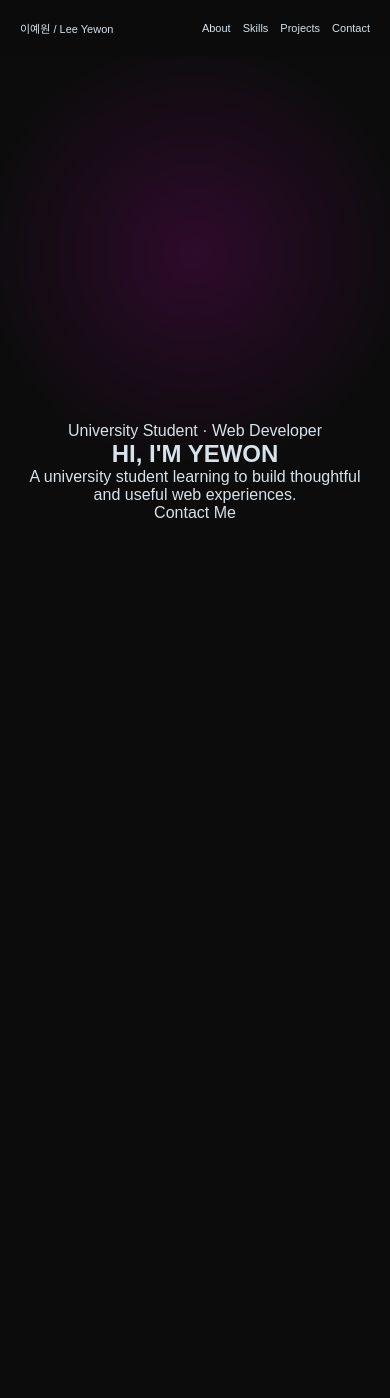
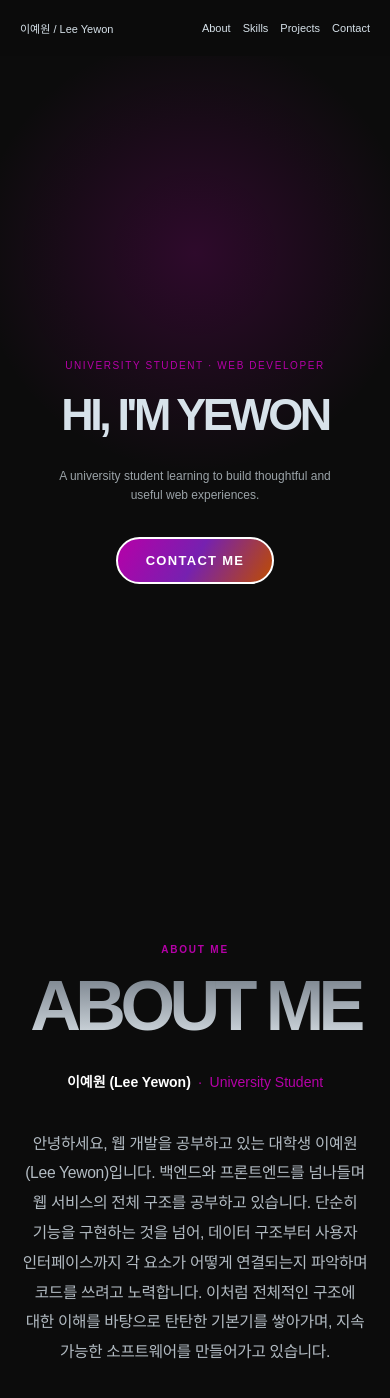
Before and after one commit to leeyewon511/leeyewon-portfolio, a React (Vite) app: page / in a window 390 px wide. Shown: the top 1398 px of the page. Before the commit the page ends 844 px from the top, so only its background shows below. Built offline with nearby package versions, Linux system fonts and the light colour scheme.

Commit message:
feat: About 페이지 구현

```diff
--- a/src/App.jsx
+++ b/src/App.jsx
@@ -1,5 +1,6 @@
 import Navbar from "./components/Navbar";
 import Hero from "./components/Hero";
+import About from "./components/About";
 
 function App() {
   return (
@@ -8,6 +9,7 @@ function App() {
 
       <main id="top">
         <Hero />
+        <About />
       </main>
     </div>
   );
--- /dev/null
+++ b/src/components/About.jsx
@@ -0,0 +1,30 @@
+import "../styles/about.css";
+
+function About() {
+  return (
+    <section id="about" className="about-section">
+      <div className="about-container">
+        <p className="about-label">ABOUT ME</p>
+
+        <h2 className="about-title">ABOUT ME</h2>
+
+        <div className="about-profile">
+          <strong>이예원 (Lee Yewon)</strong>
+          <span>·</span>
+          <em>University Student</em>
+        </div>
+
+        <p className="about-description">
+          안녕하세요, 웹 개발을 공부하고 있는 대학생 이예원(Lee Yewon)입니다.
+          백엔드와 프론트엔드를 넘나들며 웹 서비스의 전체 구조를 공부하고 있습니다.
+          단순히 기능을 구현하는 것을 넘어, 데이터 구조부터 사용자 인터페이스까지
+          각 요소가 어떻게 연결되는지 파악하며 코드를 쓰려고 노력합니다.
+          이처럼 전체적인 구조에 대한 이해를 바탕으로 탄탄한 기본기를 쌓아가며,
+          지속 가능한 소프트웨어를 만들어가고 있습니다.
+        </p>
+      </div>
+    </section>
+  );
+}
+
+export default About;
--- a/src/components/Hero.jsx
+++ b/src/components/Hero.jsx
@@ -3,16 +3,22 @@ import "../styles/hero.css";
 function Hero() {
   return (
     <section id="hero">
-      <p>University Student · Web Developer</p>
+      <p className="hero-role">
+        University Student · Web Developer
+      </p>
 
-      <h1>HI, I&apos;M YEWON</h1>
+      <h1 className="hero-title">
+        HI, I&apos;M YEWON
+      </h1>
 
-      <p>
+      <p className="hero-description">
         A university student learning to build thoughtful
         and useful web experiences.
       </p>
 
-      <a href="#contact">Contact Me</a>
+      <a href="#contact" className="hero-button">
+        Contact Me
+      </a>
     </section>
   );
 }
--- /dev/null
+++ b/src/styles/about.css
@@ -0,0 +1,143 @@
+.about-section {
+  width: 100%;
+  min-height: 100vh;
+  padding: 140px 24px 120px;
+  background: #0c0c0c;
+  color: #d7e2ea;
+}
+
+.about-container {
+  width: min(100%, 960px);
+  margin: 0 auto;
+  text-align: center;
+}
+
+
+.about-label {
+  margin-bottom: 18px;
+  color: #b600a8;
+  font-size: 11px;
+  font-weight: 600;
+  letter-spacing: 0.18em;
+  text-transform: uppercase;
+  text-align: center;
+}
+
+
+/* ABOUT ME 제목 */
+.about-title {
+  margin: 0;
+
+  color: #aeb8c1;
+  font-size: clamp(4rem, 8vw, 7.5rem);
+  font-weight: 800;
+  line-height: 0.95;
+  letter-spacing: -0.07em;
+  text-align: center;
+
+  background: linear-gradient(
+    180deg,
+    #77808a 0%,
+    #d4dce2 100%
+  );
+
+  background-clip: text;
+  -webkit-background-clip: text;
+  color: transparent;
+}
+
+
+/* 이름과 학생 신분 */
+.about-profile {
+  display: flex;
+  align-items: center;
+  justify-content: center;
+  flex-wrap: wrap;
+  gap: 10px;
+
+  margin-top: 42px;
+  color: #ffffff;
+  font-size: 18px;
+  line-height: 1.5;
+  text-align: center;
+}
+
+
+.about-profile strong {
+  font-weight: 700;
+}
+
+.about-profile span {
+  color: #b600a8;
+}
+
+.about-profile em {
+  color: #b600a8;
+  font-style: normal;
+  font-weight: 500;
+}
+
+/* 자기소개 본문 */
+.about-description {
+  width: min(100%, 780px);
+  margin: 48px auto 0;
+
+  color: rgba(215, 226, 234, 0.82);
+  font-size: clamp(1rem, 1.45vw, 1.25rem);
+  font-weight: 400;
+  line-height: 2;
+  letter-spacing: -0.02em;
+  text-align: center;
+  word-break: keep-all;
+}
+
+
+/* 태블릿 */
+@media (max-width: 900px) {
+  .about-section {
+    padding: 120px 32px 100px;
+  }
+
+  .about-container {
+    width: 100%;
+  }
+
+  .about-title {
+    font-size: clamp(3.5rem, 10vw, 6rem);
+  }
+
+  .about-description {
+    width: 100%;
+    font-size: 1.05rem;
+  }
+}
+
+/* 모바일 */
+@media (max-width: 600px) {
+  .about-section {
+    min-height: auto;
+    padding: 100px 20px 90px;
+  }
+
+  .about-label {
+    font-size: 10px;
+  }
+
+  .about-title {
+    font-size: 18vw;
+    line-height: 0.95;
+    letter-spacing: -0.08em;
+  }
+
+  .about-profile {
+    gap: 7px;
+    margin-top: 32px;
+    font-size: 14px;
+  }
+
+  .about-description {
+    margin-top: 36px;
+    font-size: 0.98rem;
+    line-height: 1.9;
+  }
+}
```
